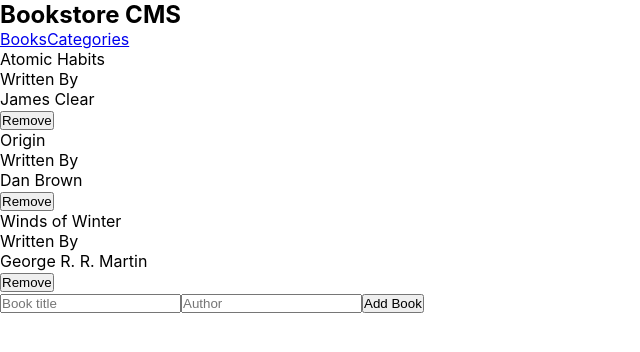
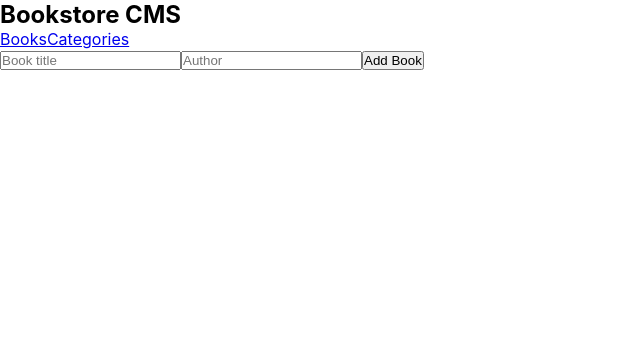
Before and after one commit to kaizipaul/react-book-store, a React (Create React App) app: page / in a window 1280 px wide. Shown: the top 352 px of the page, without its empty margins (0-640 px from the left). Built offline with nearby package versions, Linux system fonts and the light colour scheme.

Commit message:
Connected Redux store with components and added funtionalities

```diff
--- a/src/components/Book.js
+++ b/src/components/Book.js
@@ -1,8 +1,15 @@
 import React from 'react';
 import PropTypes from 'prop-types';
+import { useDispatch } from 'react-redux';
+import { removeBook } from '../redux/books/books';
 
 const Book = (props) => {
-  const { title, author } = props;
+  const dispatch = useDispatch();
+  const { title, author, id } = props;
+
+  const handleClick = (id) => {
+    dispatch(removeBook(id));
+  };
 
   return (
     <div className="book-container">
@@ -11,7 +18,7 @@ const Book = (props) => {
         <li>Written By</li>
         <li>{author}</li>
       </ul>
-      <button className="remove-button" type="button">Remove</button>
+      <button className="remove-button" onClick={() => handleClick(id)} type="button">Remove</button>
     </div>
 
   );
--- a/src/components/BookForm.js
+++ b/src/components/BookForm.js
@@ -1,14 +1,33 @@
-import React from 'react';
+import React, { useState } from 'react';
+import { useDispatch } from 'react-redux';
+import { nanoid } from 'nanoid';
+import { addbook } from '../redux/books/books';
 
-const Form = () => (
-  <>
-    <form className="form">
-      <input className="book-title-input" type="text" placeholder="Book title" />
-      <input className="book-title-input" type="text" placeholder="Author" />
-      <button type="submit">Add Book</button>
-    </form>
-  </>
+const Form = () => {
+  const [title, setTitle] = useState('');
+  const [author, setAuthor] = useState('');
+  const dispatch = useDispatch();
+  const handleSubmit = (e) => {
+    e.preventDefault();
+    const book = {
+      id: nanoid(),
+      title,
+      author,
+    };
+    setTitle('');
+    setAuthor('');
+    dispatch(addbook(book));
+  };
 
-);
+  return (
+    <>
+      <form className="form" onSubmit={handleSubmit}>
+        <input className="book-title-input" type="text" placeholder="Book title" value={title} onChange={(e) => setTitle(e.target.value)} />
+        <input className="book-title-input" type="text" placeholder="Author" value={author} onChange={(e) => setAuthor(e.target.value)} />
+        <button type="submit">Add Book</button>
+      </form>
+    </>
+  );
+};
 
 export default Form;
--- a/src/components/BookList.js
+++ b/src/components/BookList.js
@@ -7,7 +7,14 @@ const Booklist = (props) => {
 
   return (
     <ul className="booklist">
-      {books.map((book) => <Book key={book.id} title={book.title} author={book.author} />)}
+      {books.map((book) => (
+        <Book
+          key={book.id}
+          title={book.title}
+          author={book.author}
+          id={book.id}
+        />
+      ))}
     </ul>
 
   );
--- a/src/components/BookSection.js
+++ b/src/components/BookSection.js
@@ -1,29 +1,13 @@
 import React from 'react';
+import { useSelector } from 'react-redux';
 import Booklist from './BookList';
 import Form from './BookForm';
 
 const BookSection = () => {
-  const allbooks = [
-    {
-      id: 1,
-      title: 'Atomic Habits',
-      author: 'James Clear',
-    },
-    {
-      id: 2,
-      title: 'Origin',
-      author: 'Dan Brown',
-    },
-    {
-      id: 3,
-      title: 'Winds of Winter',
-      author: 'George R. R. Martin',
-    },
-  ];
-
+  const books = useSelector((state) => state.book);
   return (
     <>
-      <Booklist books={allbooks} />
+      <Booklist books={books} />
       <Form />
     </>
   );
--- a/src/components/Categories.js
+++ b/src/components/Categories.js
@@ -1,9 +1,21 @@
 import React from 'react';
+import { useDispatch, useSelector } from 'react-redux';
+import { checkStatus } from '../redux/categories/categories';
 
-const Categories = () => (
-  <>
-    <button type="button">Check Status</button>
-  </>
-);
+const Categories = () => {
+  const status = useSelector((state) => state.categories);
+  const dispatch = useDispatch();
+
+  const handleClick = () => {
+    dispatch(checkStatus());
+  };
+
+  return (
+    <>
+      <button type="button" onClick={handleClick}>Check Status</button>
+      <p>{status}</p>
+    </>
+  );
+};
 
 export default Categories;
```
